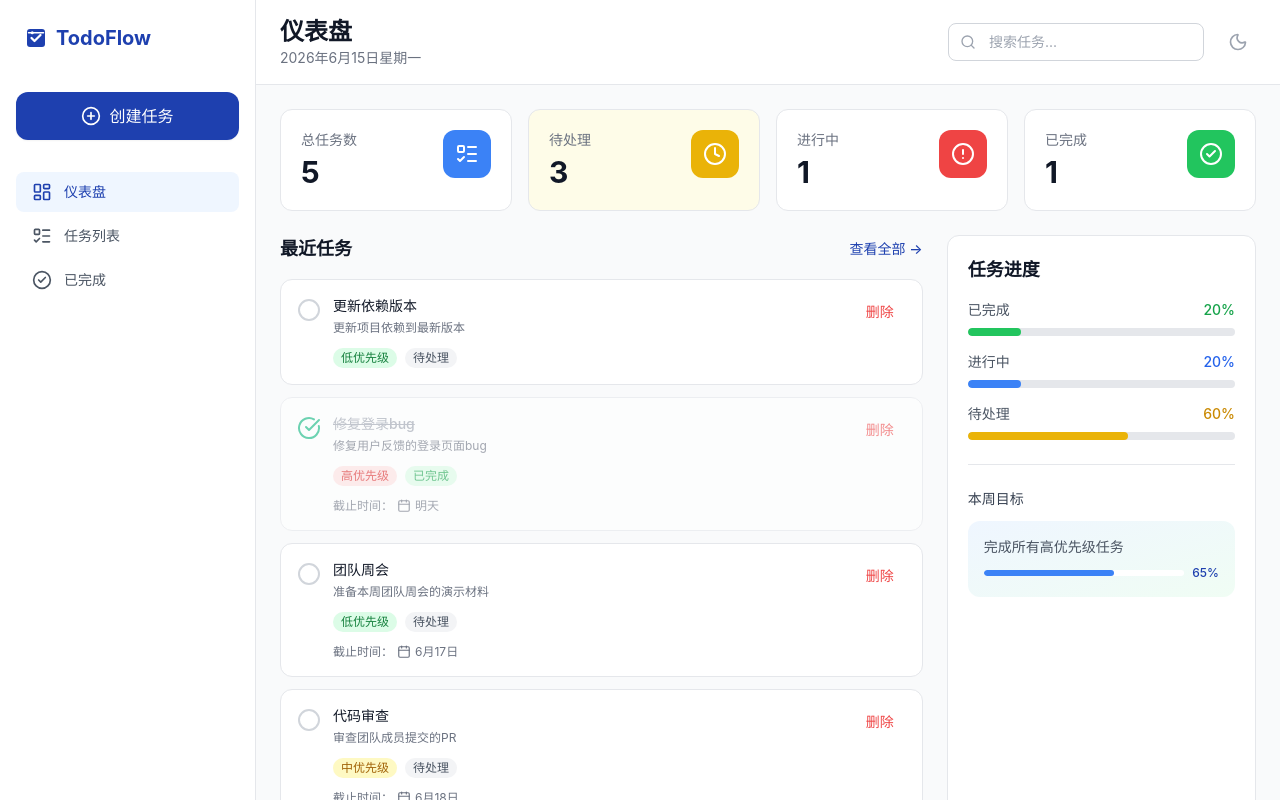
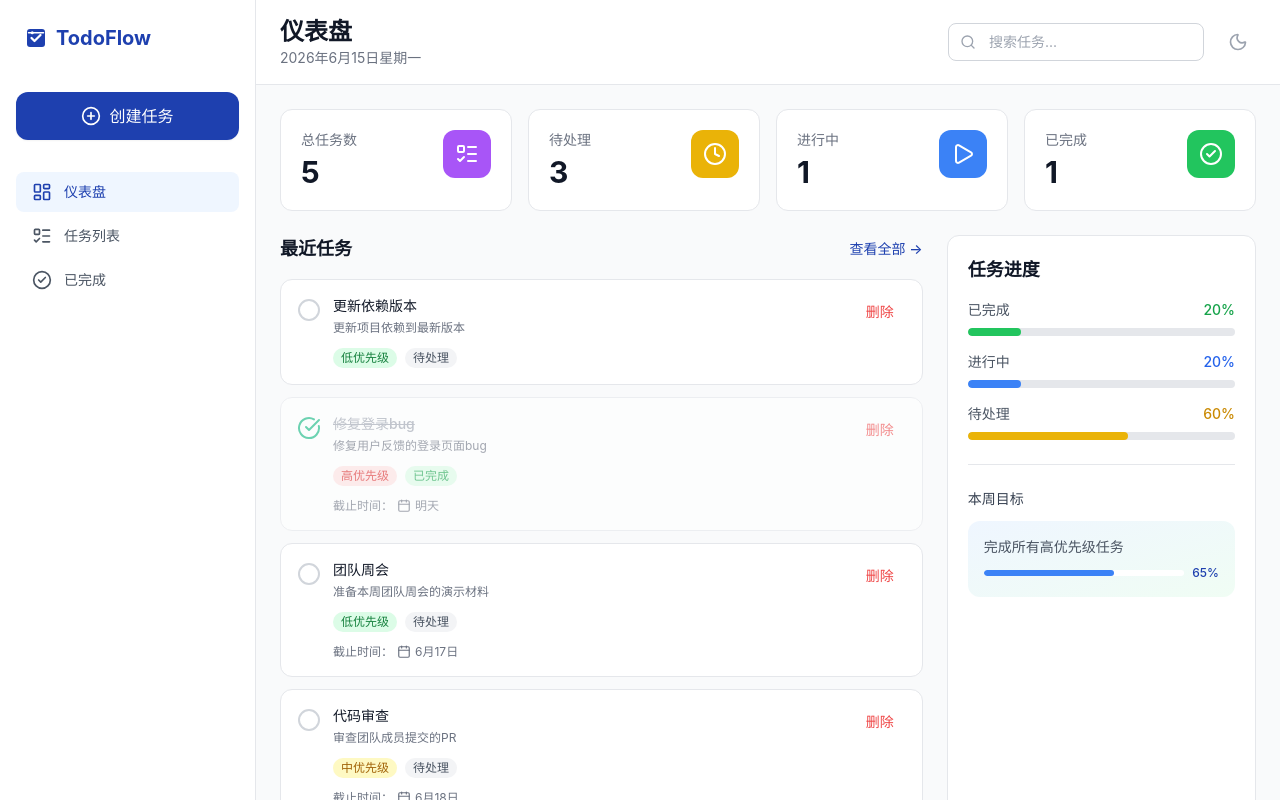
Before and after one commit to chen-1368/TodoFlow, a React (Vite) app: page / in a window 1280 px wide. Shown: the top 800 px of the page. Built offline with nearby package versions, Linux system fonts and the light colour scheme.

Commit message:
修改进行中的图标和颜色

```diff
--- a/src/components/dashboard/StatsCard.tsx
+++ b/src/components/dashboard/StatsCard.tsx
@@ -1,54 +1,63 @@
-import type { ReactNode } from 'react';
+import type { ReactNode } from "react";
 
 interface StatsCardProps {
   title: string;
   value: number;
   icon: ReactNode;
-  trend?: 'up' | 'down';
+  trend?: "up" | "down";
   trendValue?: string;
-  color: 'blue' | 'green' | 'yellow' | 'red';
+  color: "blue" | "green" | "yellow" | "purple";
 }
 
-export function StatsCard({ title, value, icon, trend, trendValue, color }: StatsCardProps) {
+export function StatsCard({
+  title,
+  value,
+  icon,
+  trend,
+  trendValue,
+  color,
+}: StatsCardProps) {
   const colorStyles = {
     blue: {
-      bg: 'bg-blue-50',
-      icon: 'bg-blue-500',
-      text: 'text-blue-600',
+      bg: "bg-blue-50",
+      icon: "bg-blue-500",
+      text: "text-blue-600",
     },
     green: {
-      bg: 'bg-green-50',
-      icon: 'bg-green-500',
-      text: 'text-green-600',
+      bg: "bg-green-50",
+      icon: "bg-green-500",
+      text: "text-green-600",
     },
     yellow: {
-      bg: 'bg-yellow-50',
-      icon: 'bg-yellow-500',
-      text: 'text-yellow-600',
+      bg: "bg-yellow-50",
+      icon: "bg-yellow-500",
+      text: "text-yellow-600",
     },
-    red: {
-      bg: 'bg-red-50',
-      icon: 'bg-red-500',
-      text: 'text-red-600',
+    purple: {
+      bg: "bg-purple-50",
+      icon: "bg-purple-500",
+      text: "text-purple-600",
     },
   };
 
   const trendStyles = {
-    up: 'text-green-500',
-    down: 'text-red-500',
+    up: "text-green-500",
+    down: "text-red-500",
   };
 
   const currentColor = colorStyles[color];
 
   return (
-    <div className={`bg-white rounded-xl p-5 border border-gray-200 hover:shadow-md transition-all duration-200 ${currentColor.bg}`}>
+    <div className="bg-white rounded-xl p-5 border border-gray-200 hover:shadow-md transition-all duration-200 ">
       <div className="flex items-start justify-between">
         <div>
           <p className="text-sm text-gray-500 font-medium">{title}</p>
           <p className="text-3xl font-bold text-gray-900 mt-1">{value}</p>
           {trend && trendValue && (
-            <p className={`text-xs font-medium mt-2 flex items-center gap-1 ${trendStyles[trend]}`}>
-              {trend === 'up' ? '↑' : '↓'} {trendValue}
+            <p
+              className={`text-xs font-medium mt-2 flex items-center gap-1 ${trendStyles[trend]}`}
+            >
+              {trend === "up" ? "↑" : "↓"} {trendValue}
             </p>
           )}
         </div>
--- a/src/pages/Dashboard.tsx
+++ b/src/pages/Dashboard.tsx
@@ -1,4 +1,4 @@
-import { ListTodo, CheckCircle2, Clock, AlertCircle } from "lucide-react";
+import { ListTodo, CheckCircle2, Clock, Play } from "lucide-react";
 import { StatsCard } from "../components/dashboard/StatsCard";
 import { TaskCard } from "../components/tasks/TaskCard";
 import { useTaskStore } from "../store/tasks";
@@ -32,7 +32,7 @@ export function Dashboard({
           title="总任务数"
           value={stats.total}
           icon={<ListTodo className="w-6 h-6" />}
-          color="blue"
+          color="purple"
         />
         <StatsCard
           title="待处理"
@@ -43,8 +43,8 @@ export function Dashboard({
         <StatsCard
           title="进行中"
           value={stats.inProgress}
-          icon={<AlertCircle className="w-6 h-6" />}
-          color="red"
+          icon={<Play className="w-6 h-6" />}
+          color="blue"
         />
         <StatsCard
           title="已完成"
```
